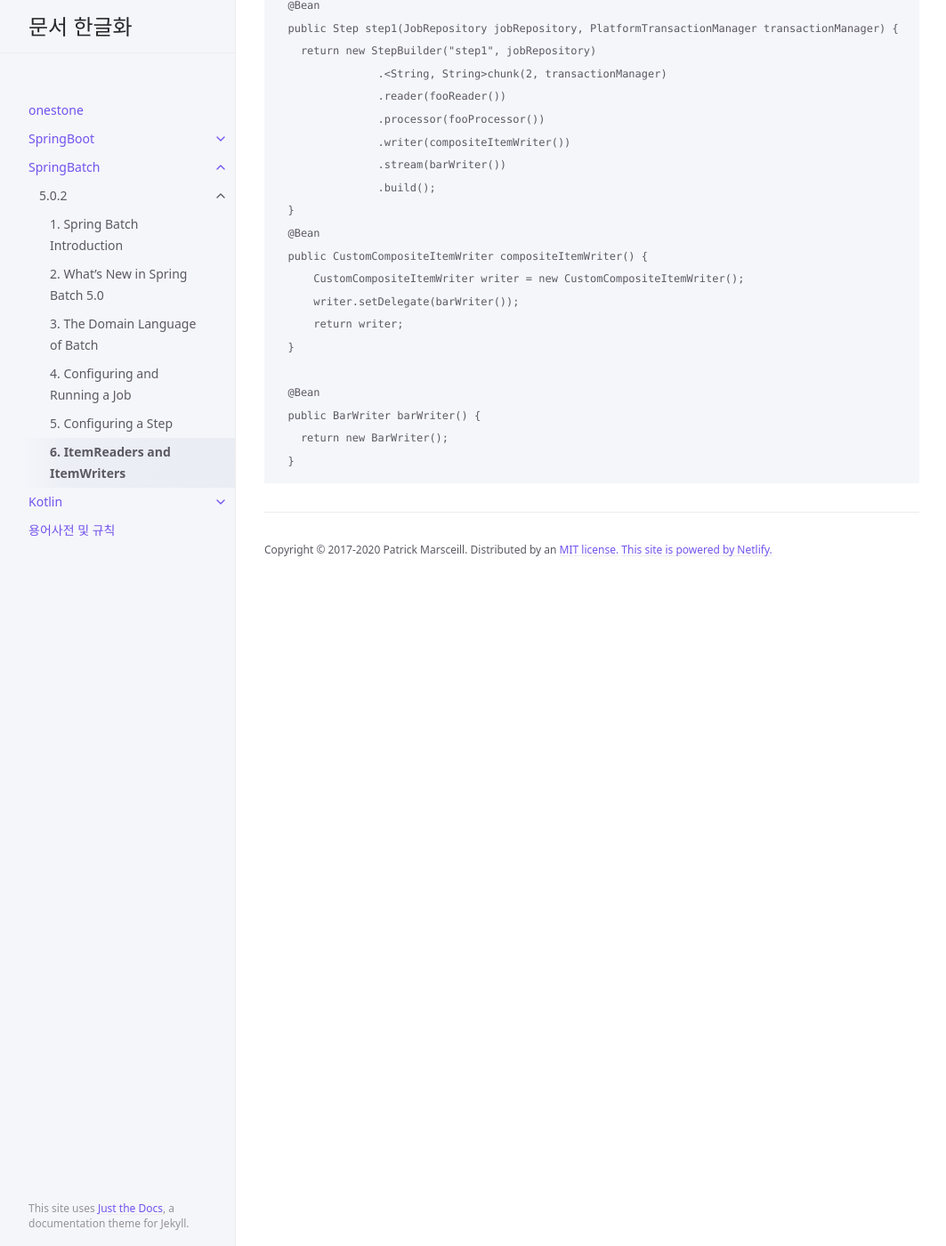
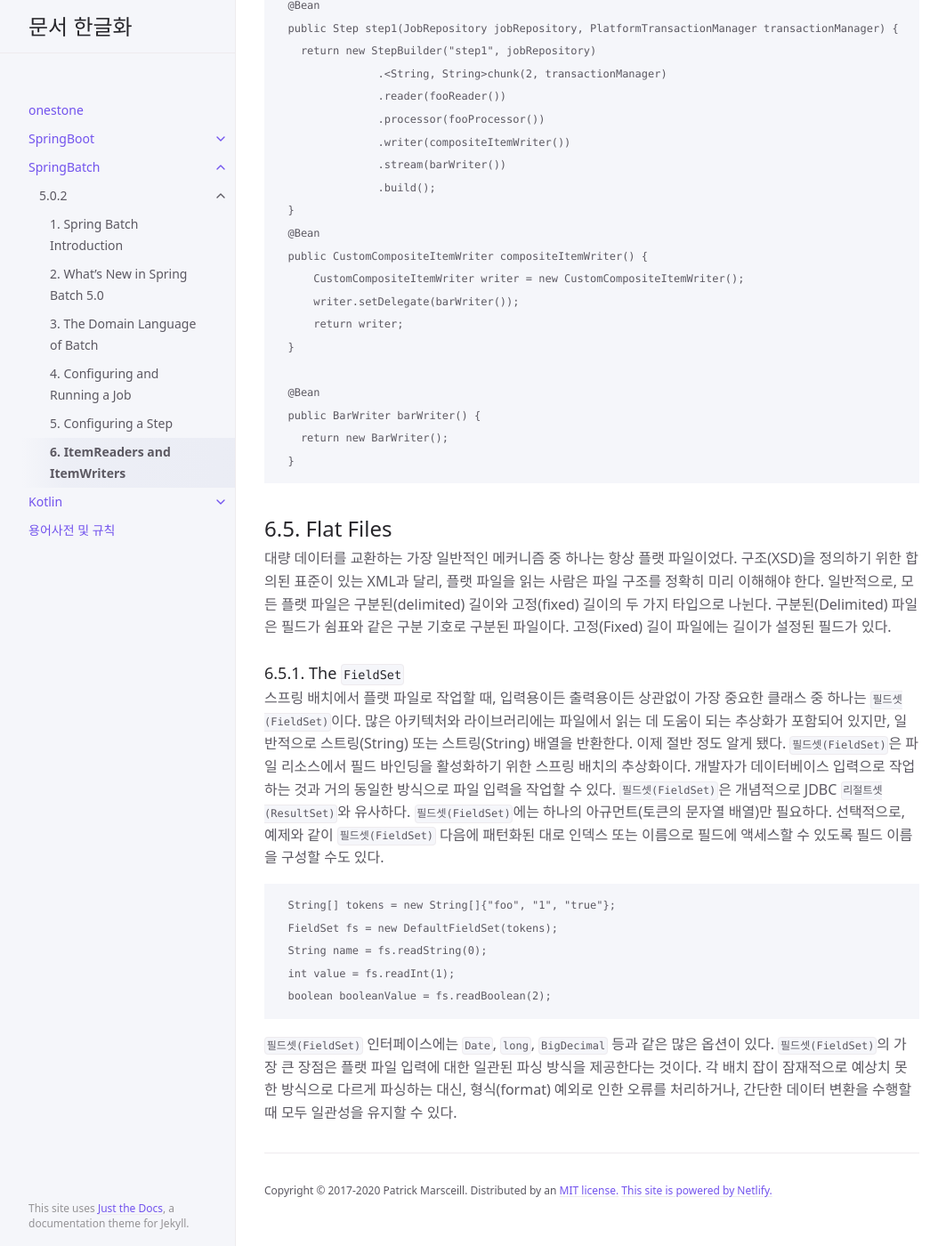
Before and after one commit to onestone9900/onestone9900.github.io, a Jekyll site: the page built from docs/spring_batch/5.0.2/6. item_readers_and_item_writers.md, in a window 1280 px wide and 1400 px high, scrolled down 3237 px. Shown: the whole window at 89% size, without its empty margins (107-1170 px from the left). Built offline with Jekyll 4.4.1, drawn with Linux system fonts in a browser that asks for light colours.

Commit message:
docs: 6. ItemReaders and ItemWriters - 6.5., 6.5.1

````diff
--- a/docs/spring_batch/5.0.2/6. item_readers_and_item_writers.md
+++ b/docs/spring_batch/5.0.2/6. item_readers_and_item_writers.md
@@ -118,3 +118,20 @@ nav_order: 6
     return new BarWriter();
   }
 ```
+
+## 6.5. Flat Files
+대량 데이터를 교환하는 가장 일반적인 메커니즘 중 하나는 항상 플랫 파일이었다. 구조(XSD)을 정의하기 위한 합의된 표준이 있는 XML과 달리, 플랫 파일을 읽는 사람은 파일 구조를 정확히 미리 이해해야 한다. 일반적으로, 모든 플랫 파일은 구분된(delimited) 길이와 고정(fixed) 길이의 두 가지 타입으로 나뉜다. 구분된(Delimited) 파일은 필드가 쉼표와 같은 구분 기호로 구분된 파일이다. 고정(Fixed) 길이 파일에는 길이가 설정된 필드가 있다.
+
+
+### 6.5.1. The `FieldSet`
+스프링 배치에서 플랫 파일로 작업할 때, 입력용이든 출력용이든 상관없이 가장 중요한 클래스 중 하나는 `필드셋(FieldSet)`이다. 많은 아키텍처와 라이브러리에는 파일에서 읽는 데 도움이 되는 추상화가 포함되어 있지만, 일반적으로 스트링(String) 또는 스트링(String) 배열을 반환한다. 이제 절반 정도 알게 됐다. `필드셋(FieldSet)`은 파일 리소스에서 필드 바인딩을 활성화하기 위한 스프링 배치의 추상화이다. 개발자가 데이터베이스 입력으로 작업하는 것과 거의 동일한 방식으로 파일 입력을 작업할 수 있다. `필드셋(FieldSet)`은 개념적으로 JDBC `리절트셋(ResultSet)`와 유사하다. `필드셋(FieldSet)`에는 하나의 아규먼트(토큰의 문자열 배열)만 필요하다. 선택적으로, 예제와 같이 `필드셋(FieldSet)` 다음에 패턴화된 대로 인덱스 또는 이름으로 필드에 액세스할 수 있도록 필드 이름을 구성할 수도 있다.
+
+```
+  String[] tokens = new String[]{"foo", "1", "true"};
+  FieldSet fs = new DefaultFieldSet(tokens);
+  String name = fs.readString(0);
+  int value = fs.readInt(1);
+  boolean booleanValue = fs.readBoolean(2);
+```
+
+`필드셋(FieldSet)` 인터페이스에는 `Date`, `long`, `BigDecimal` 등과 같은 많은 옵션이 있다. `필드셋(FieldSet)`의 가장 큰 장점은 플랫 파일 입력에 대한 일관된 파싱 방식을 제공한다는 것이다. 각 배치 잡이 잠재적으로 예상치 못한 방식으로 다르게 파싱하는 대신, 형식(format) 예외로 인한 오류를 처리하거나, 간단한 데이터 변환을 수행할 때 모두 일관성을 유지할 수 있다.
````
